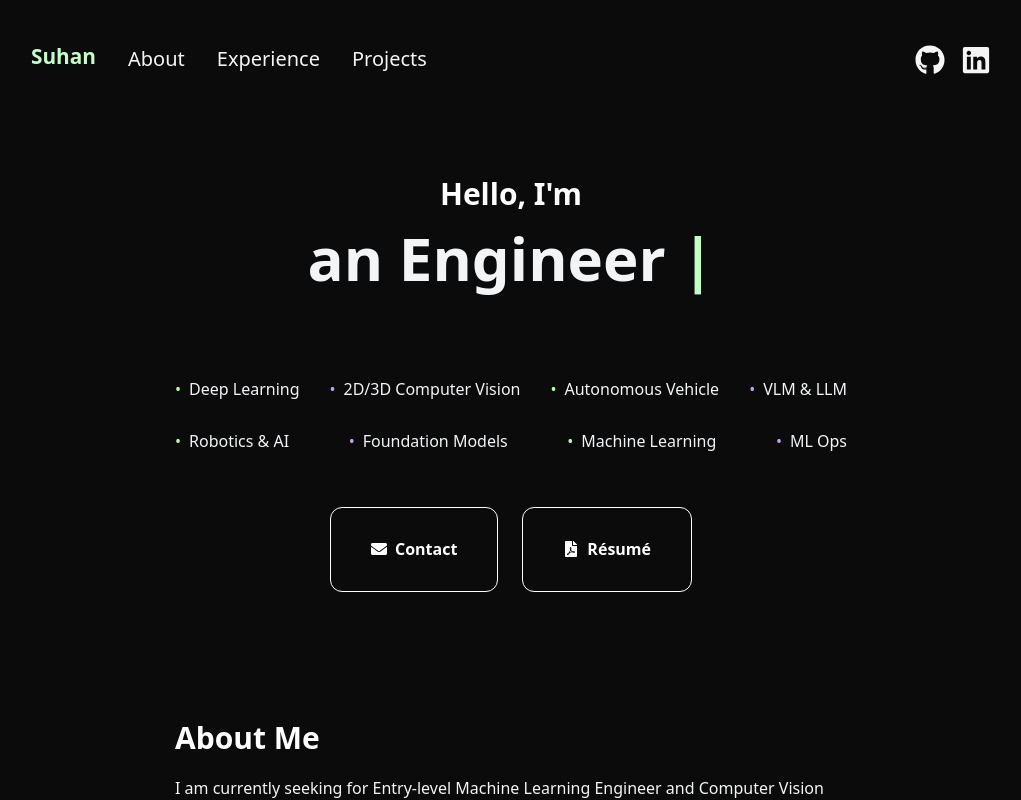
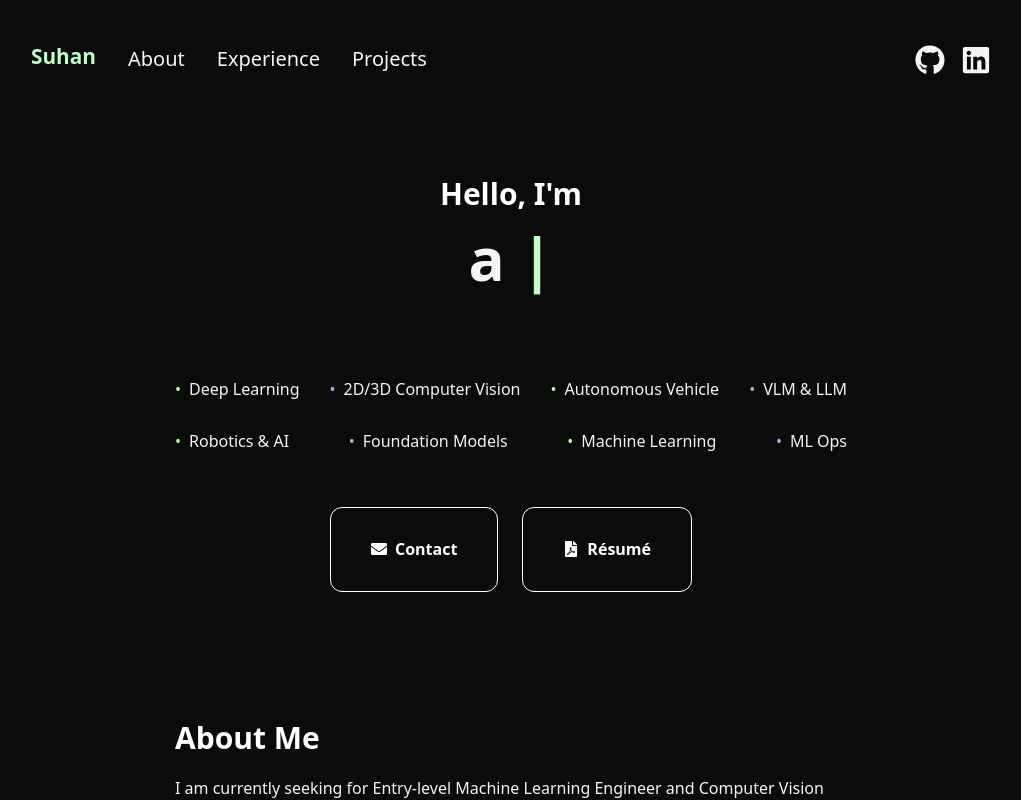
Before and after one commit to suhanpark/suhanpark.github.io, a Next.js app: page / in a window 1280 px wide. Shown: the top 800 px of the page, without its empty margins (129-1150 px from the left). Built offline with nearby package versions, Linux system fonts and the light colour scheme.

Commit message:
speed change

```diff
--- a/src/app/page.tsx
+++ b/src/app/page.tsx
@@ -75,7 +75,7 @@ export default function Home() {
           Hello, I&apos;m
           </h1>
           <h1>
-          <TypingEffect words={['Suhan','an Engineer', 'a Researcher', 'an AI Zealot', 'a Roboticist', 'a Philantropist', 'an Innovator']} typingSpeed={150} blinkSpeed={600} />
+          <TypingEffect words={['Suhan','an Engineer', 'a Researcher', 'an AI Zealot', 'a Roboticist', 'a Philantropist', 'an Innovator']} typingSpeed={130} blinkSpeed={500} />
           </h1>
           <br/>
             {/* <h1 className="text-xl  md:text-2xl mt-10 font-bold  ">
```
